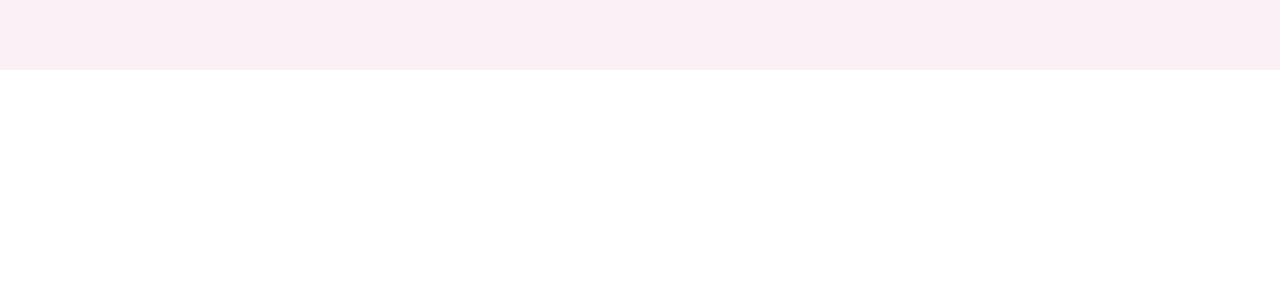
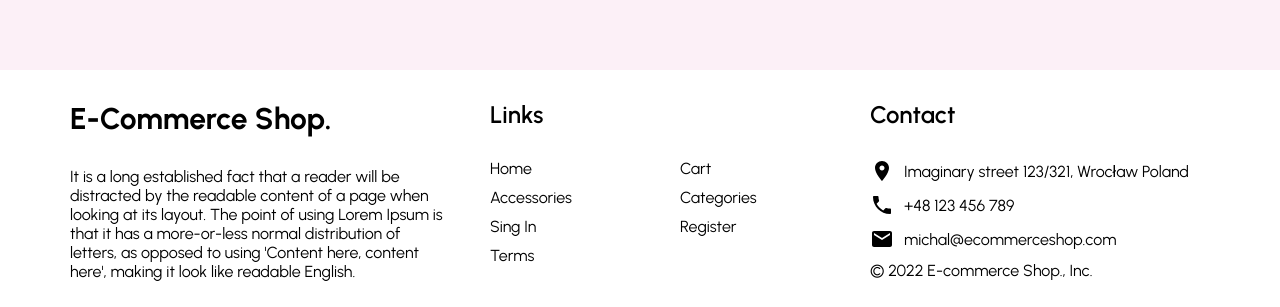
Before and after one commit to mciechanowicz/e-commerce-shop, a React (Create React App) app: page / in a window 1280 px wide. Shown: the part 2285-2592 px from the top of the page. Before the commit the page ends 2355 px from the top, so only its background shows below. Built offline with nearby package versions, Linux system fonts and the light colour scheme; no server answers.

Commit message:
added footer

```diff
--- /dev/null
+++ b/src/components/Footer.tsx
@@ -0,0 +1,147 @@
+import styled from 'styled-components'
+import RoomIcon from '@material-ui/icons/Room'
+import PhoneIcon from '@material-ui/icons/Phone'
+import EmailIcon from '@material-ui/icons/Email'
+
+import { responsive } from '../responsive'
+
+const links = [
+  {
+    name: 'Home',
+    url: '/',
+  },
+  {
+    name: 'Cart',
+    url: '/cart',
+  },
+  {
+    name: 'Accessories',
+    url: '/accessories',
+  },
+  {
+    name: 'Categories',
+    url: '/Categories',
+  },
+  {
+    name: 'Sing In',
+    url: '/signin',
+  },
+  {
+    name: 'Register',
+    url: '/register',
+  },
+  {
+    name: 'Terms',
+    url: '/terms',
+  },
+]
+
+export const Footer = () => {
+  return (
+    <Container>
+      <InfoWrapper>
+        <Logo>E-Commerce Shop.</Logo>
+        <Info>
+          It is a long established fact that a reader will be distracted by the readable content of
+          a page when looking at its layout. The point of using Lorem Ipsum is that it has a
+          more-or-less normal distribution of letters, as opposed to using 'Content here, content
+          here', making it look like readable English.
+        </Info>
+      </InfoWrapper>
+      <LinksWrapper>
+        <Title>Links</Title>
+        <List>
+          {links.map((link) => (
+            <li key={link.name}>
+              <a href={link.url}>{link.name}</a>
+            </li>
+          ))}
+        </List>
+      </LinksWrapper>
+      <ContactWrapper>
+        <Title>Contact</Title>
+        <ContactItem>
+          <RoomIcon />
+          <Info>Imaginary street 123/321, Wrocław Poland</Info>
+        </ContactItem>
+        <ContactItem>
+          <PhoneIcon />
+          <Info>+48 123 456 789</Info>
+        </ContactItem>
+        <ContactItem>
+          <EmailIcon />
+          <Info>michal@ecommerceshop.com</Info>
+        </ContactItem>
+        <Copyright>© 2022 E-commerce Shop., Inc.</Copyright>
+      </ContactWrapper>
+    </Container>
+  )
+}
+
+const Container = styled.div`
+  height: 30vh;
+  display: flex;
+  padding: 30px;
+  ${responsive({ flexDirection: 'column', justifyContent: 'space-between' })}
+`
+
+const InfoWrapper = styled.div`
+  flex: 1;
+  padding: 0px 40px;
+  ${responsive({ padding: 0, marginBottom: '10px' })}
+`
+const Logo = styled.h3`
+  font-size: 30px;
+  margin-bottom: 30px;
+  ${responsive({ marginBottom: '10px' })}
+`
+const Info = styled.p``
+
+const LinksWrapper = styled.div`
+  flex: 1;
+  display: flex;
+  flex-direction: column;
+  ${responsive({ marginBottom: '10px' })}
+`
+
+const ContactWrapper = styled.div`
+  flex: 1;
+  ${responsive({ paddingBottom: '30px' })}
+`
+
+const Title = styled.p`
+  font-size: 24px;
+  font-weight: 600;
+  margin-bottom: 30px;
+  ${responsive({ marginBottom: '10px' })}
+`
+
+const List = styled.ul`
+  margin: 0;
+  padding: 0;
+  list-style: none;
+  display: flex;
+  flex-wrap: wrap;
+  a {
+    text-decoration: none;
+    color: black;
+    &:hover {
+      text-decoration: underline;
+    }
+  }
+  li {
+    width: 50%;
+    margin-bottom: 10px;
+    ${responsive({ marginBottom: '5px' })}
+  }
+`
+
+const ContactItem = styled.div`
+  display: flex;
+  margin-bottom: 10px;
+  align-items: center;
+  p {
+    margin-left: 10px;
+  }
+`
+const Copyright = styled.p``
--- a/src/components/index.ts
+++ b/src/components/index.ts
@@ -6,3 +6,4 @@ export { Products } from './Products'
 export { Product } from './Product'
 export { CategoryItem } from './CategoryItem'
 export { Newsletter } from './Newsletter'
+export { Footer } from './Footer'
--- a/src/pages/Home.tsx
+++ b/src/pages/Home.tsx
@@ -4,7 +4,15 @@ import { Product } from '@chec/commerce.js/types/product'
 
 import Commerce from '../utils/commerce'
 
-import { Announcement, Navbar, Slider, Categories, Products, Newsletter } from '../components'
+import {
+  Announcement,
+  Navbar,
+  Slider,
+  Categories,
+  Products,
+  Newsletter,
+  Footer,
+} from '../components'
 
 const Home = () => {
   const [products, setProducts] = useState<Product[]>([])
@@ -29,6 +37,7 @@ const Home = () => {
       <Categories />
       <Products products={products} />
       <Newsletter />
+      <Footer />
     </div>
   )
 }
```
Also changed, not shown: .eslintrc.json.
